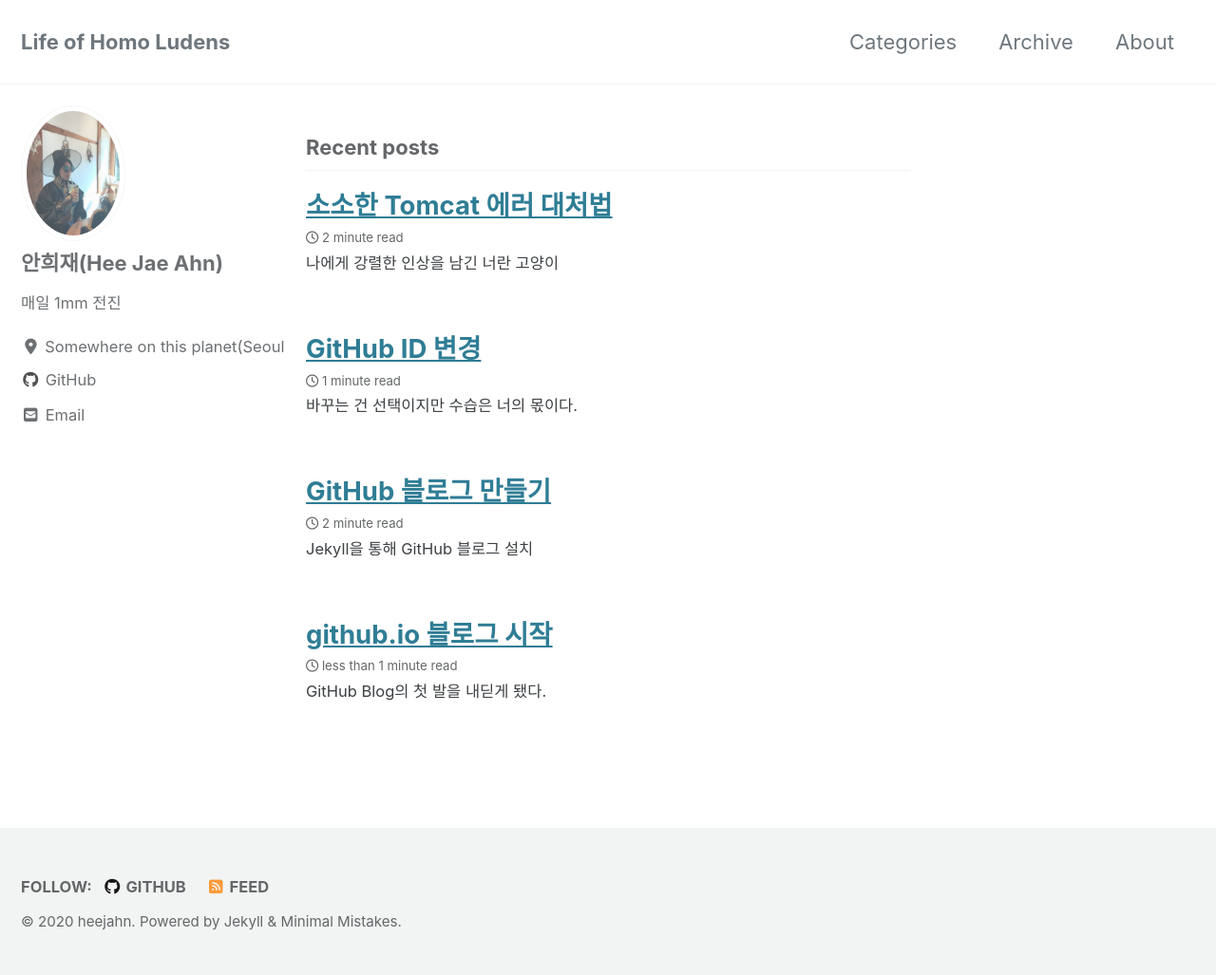
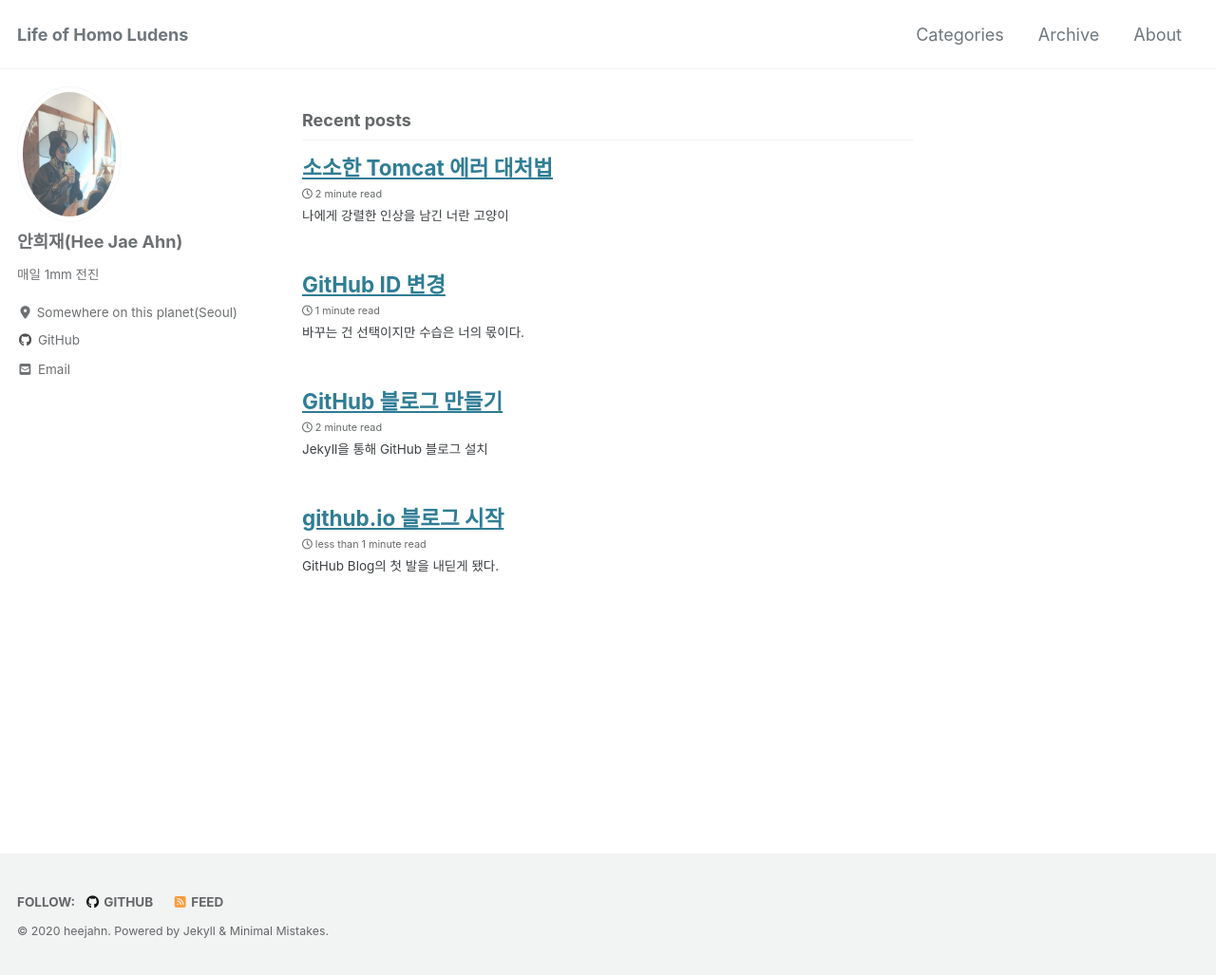
Before and after one commit to heejahn/heejahn.github.com, a Jekyll site: the page built from index.html, in a window 1280 px wide and 1027 px high. Shown: the whole window at 95% size. Built offline with Jekyll 4.4.1, drawn with Linux system fonts in a browser that asks for light colours; cached includes are drawn as plain includes; nearby versions of some CDN libraries; the list of posts is cut into pages by our own code.

Commit message:
Update main.scss

```diff
--- a/assets/css/main.scss
+++ b/assets/css/main.scss
@@ -11,14 +11,14 @@ html {
   font-size: 12px; // originally 16
 
   @include breakpoint($medium) {
-    font-size: 18px; // originally 18
+    font-size: 14px; // originally 18
   }
 
   @include breakpoint($large) {
-    font-size: 20px; // originally 20
+    font-size: 16px; // originally 20
   }
 
   @include breakpoint($x-large) {
-    font-size: 22px; // originally 22
+    font-size: 18px; // originally 22
   }
 }
```
